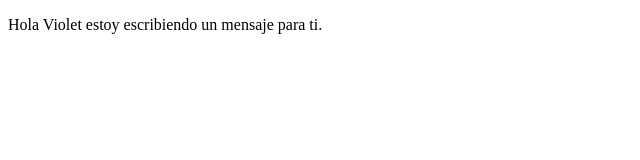
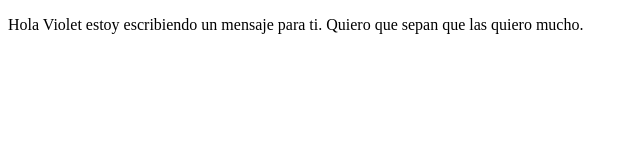
Before and after one commit to davidafc/proyectodemocursoprework, a plain HTML site: page index.html in a window 1280 px wide. Shown: the whole page, without its empty margins (0-640 px from the left). Drawn offline with Linux system fonts and the light colour scheme.

```diff
--- a/index.html
+++ b/index.html
@@ -8,7 +8,7 @@
 </head>
 <body>
     <p>
-        Hola Violet estoy escribiendo un mensaje para ti.
+        Hola Violet estoy escribiendo un mensaje para ti. Quiero que sepan que las quiero mucho.
     </p>
 </body>
 </html>
```
